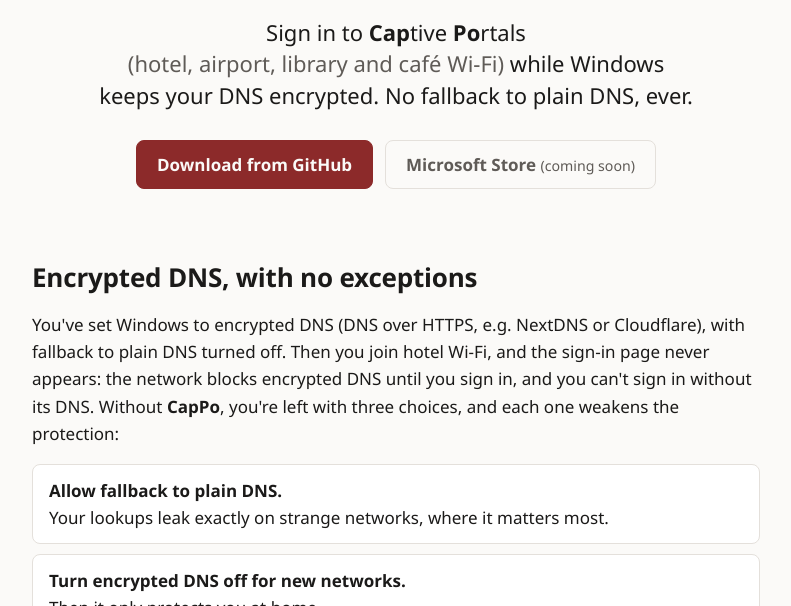
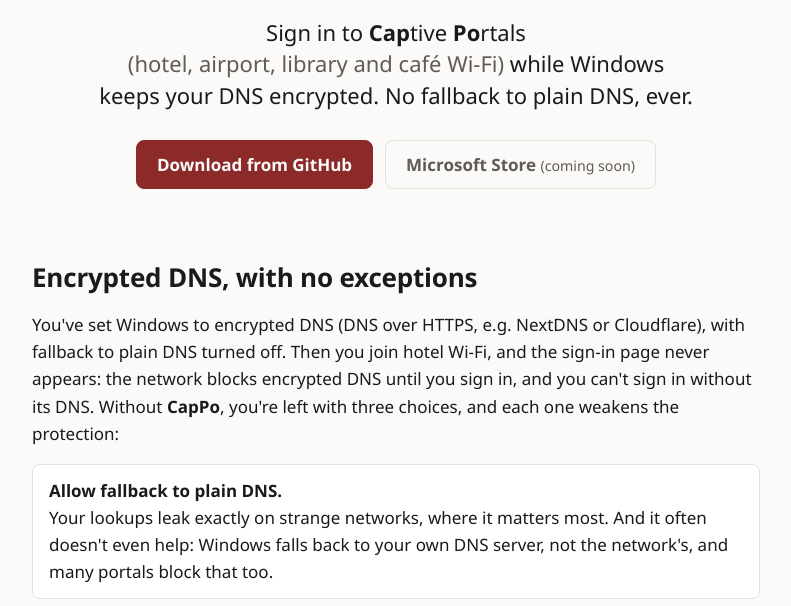
Before and after one commit to akrymskiy/cappo, a plain HTML site: page docs/index.html in a window 1280 px wide. Shown: the part 336-942 px from the top of the page, without its empty margins (244-1035 px from the left). Drawn offline with Linux system fonts and the light colour scheme.

Commit message:
Docs: unencrypted fallback often doesn't get you signed in either
Windows' fallback sends the query as plain DNS to the same server you typed
in, not to the network's DHCP DNS. Portals that only let DNS through to
their own server block that too, so the sign-in page still never loads; in
practice the only way in was to remove the DoH settings. The "Do you need
it?" table said CapPo wasn't needed with fallback allowed, which was wrong:
it's often needed. The site's "Allow fallback" choice now says so too.

Co-Authored-By: Claude Opus 5.5 <noreply@anthropic.com>

```diff
--- a/docs/index.html
+++ b/docs/index.html
@@ -50,7 +50,8 @@
         each one weakens the protection:
       </p>
       <ul class="choices">
-        <li><strong>Allow fallback to plain DNS.</strong> Your lookups leak exactly on strange networks, where it matters most.</li>
+        <li><strong>Allow fallback to plain DNS.</strong> Your lookups leak exactly on strange networks, where it matters most. And it often doesn't
+          even help: Windows falls back to your own DNS server, not the network's, and many portals block that too.</li>
         <li><strong>Turn encrypted DNS off for new networks.</strong> Then it only protects you at home.</li>
         <li><strong>Keep exceptions by hand.</strong> Turn it off, sign in, and remember to turn it back on. Every time.</li>
       </ul>
@@ -100,7 +101,7 @@
             <tr><td>For all Wi-Fi networks, unencrypted fallback off</td><td>The sign-in page never loads</td><td><strong>Needed</strong></td></tr>
             <tr><td>By policy, "Require DoH" (Group Policy or Intune)</td><td>Same</td><td><strong>Needed</strong></td></tr>
             <tr><td>Only for your home network</td><td>The page loads, but nothing you look up there is encrypted</td><td>Not needed</td></tr>
-            <tr><td>Any network, unencrypted fallback allowed</td><td>The page loads, and anyone who can block encrypted DNS can switch you to plain DNS</td><td>Not needed</td></tr>
+            <tr><td>For all Wi-Fi networks, unencrypted fallback allowed</td><td>Windows falls back to plain DNS on the server you set, not the network's. Many portals block that too; where they don't, your lookups go out unencrypted</td><td><strong>Often needed</strong></td></tr>
           </tbody>
         </table>
       </div>
```
Also changed, not shown: 1 other file.
